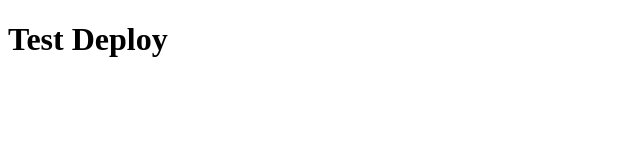
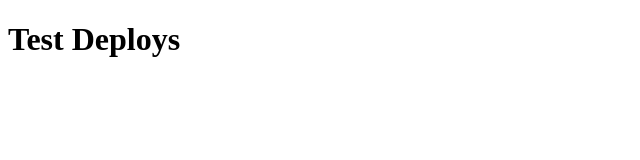
Before and after one commit to AukashaKhan/DeployWebsite, a plain HTML site: page index.html in a window 1280 px wide. Shown: the full height of the page, 0-640 px from the left. Drawn offline with Linux system fonts and the light colour scheme.

Commit message:
Update index.html

```diff
--- a/index.html
+++ b/index.html
@@ -4,6 +4,6 @@
   <title>Test Deploy</title>
 </head>
 <body>
-  <h1>Test Deploy</h1>
+  <h1>Test Deploys</h1>
 </body>
 </html>
```
